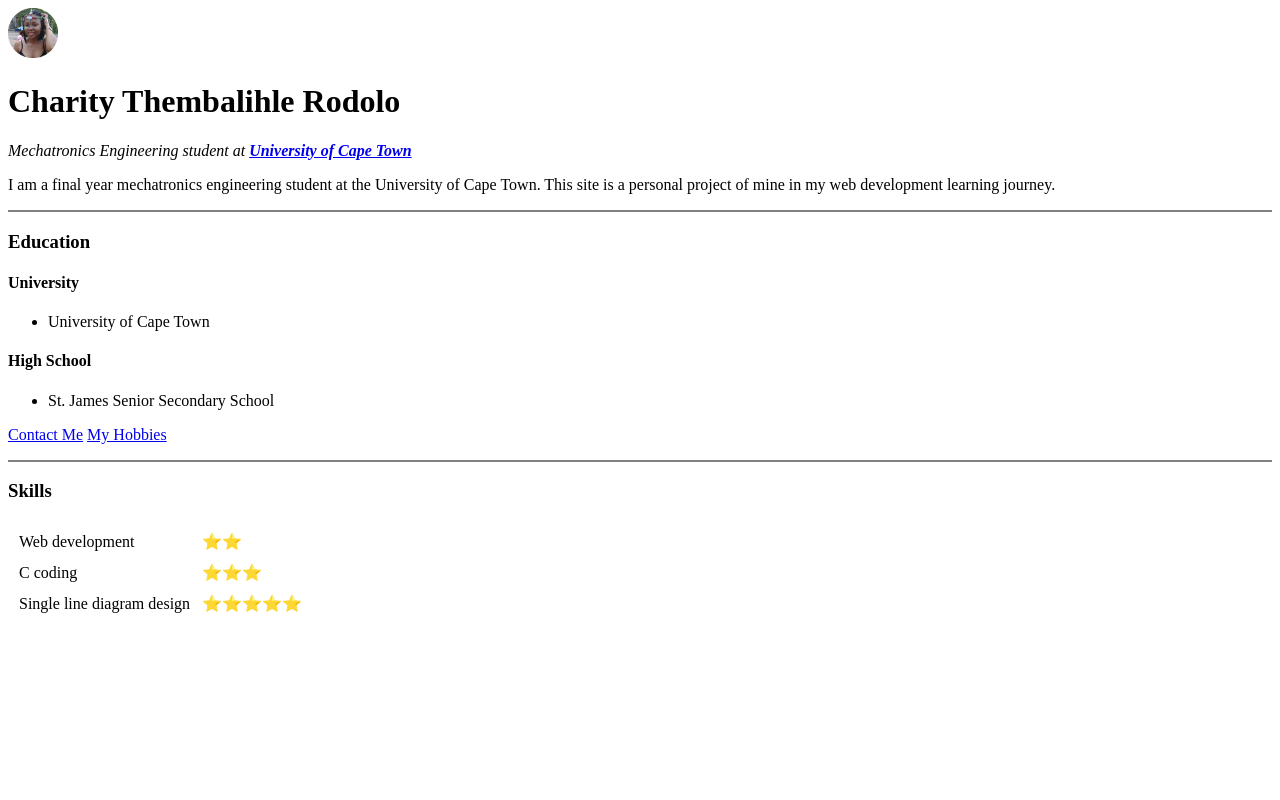
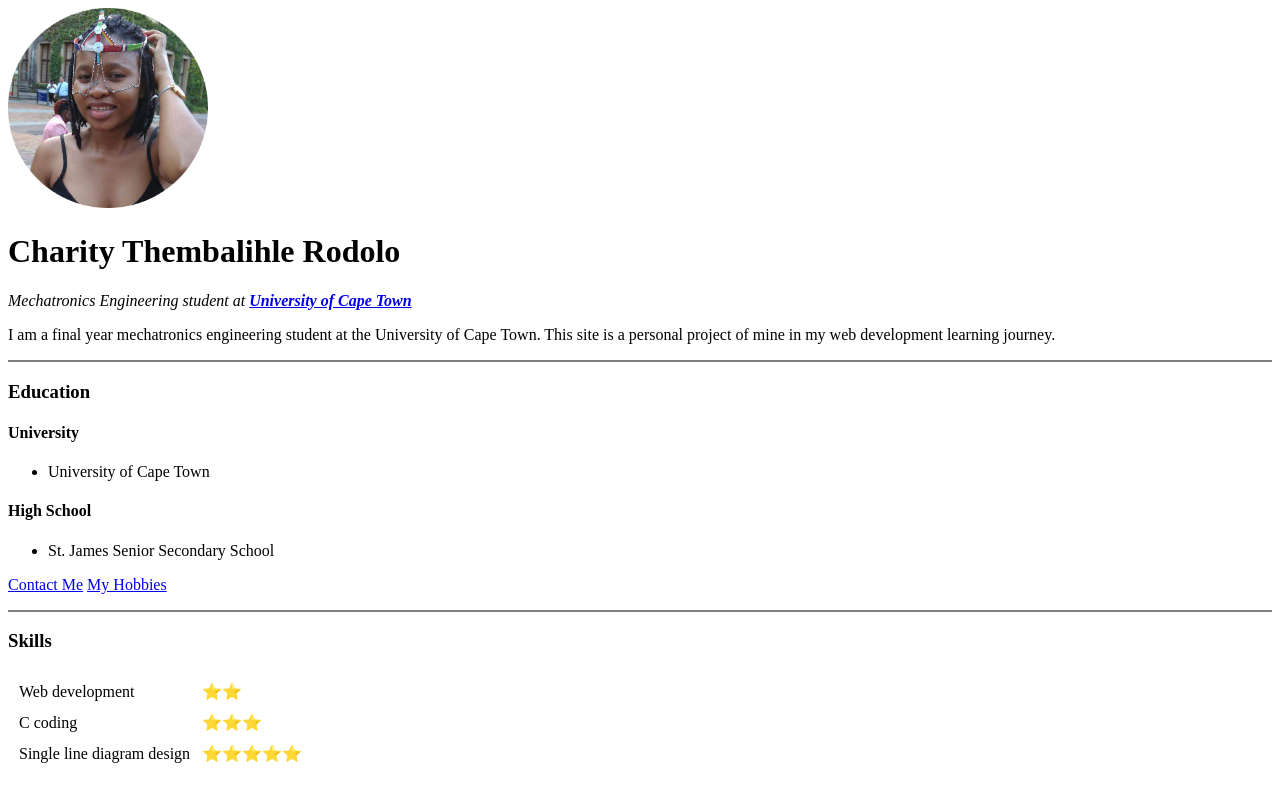
Before and after one commit to ThembaRods/CV, a plain HTML site: page index.html in a window 1280 px wide. Drawn offline with Linux system fonts and the light colour scheme.

Commit message:
Update index.html
Adjusted image height

```diff
--- a/index.html
+++ b/index.html
@@ -6,7 +6,7 @@
     <title>Themba's Personal Page</title>
 </head>
 <body>
-    <img height="50" src="circle-cropped.png" alt="Themba's profile picture">
+    <img height="200" src="circle-cropped.png" alt="Themba's profile picture">
     <h1>Charity Thembalihle Rodolo</h1>
     <p><em>Mechatronics Engineering student at <strong><a href="https://www.uct.ac.za/">University of Cape Town</a></strong></em></p>
     <p>I am a final year mechatronics engineering student at the University of Cape Town. This site is a personal project of mine in my web development learning journey.</p>
```
